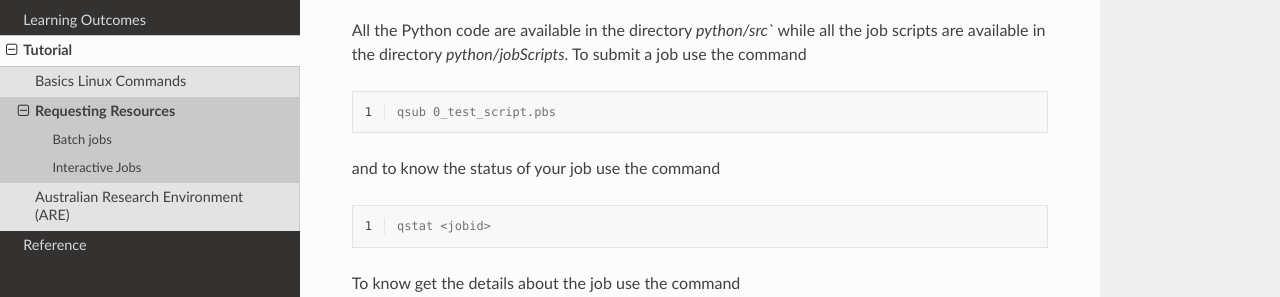
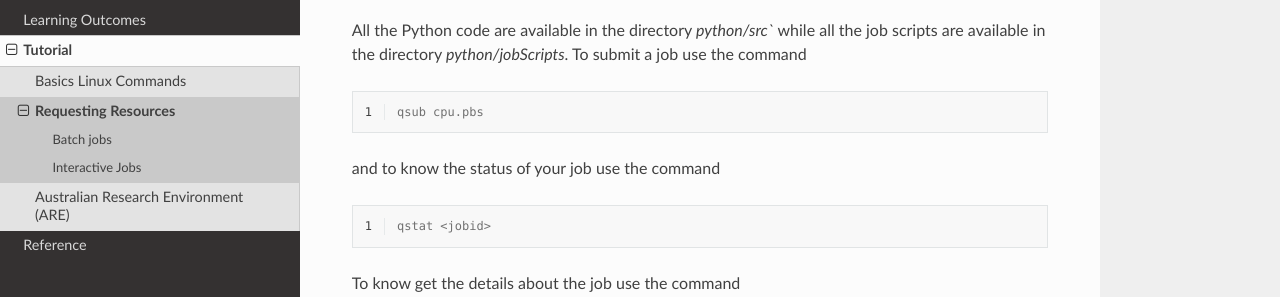
Before and after one commit to smabdullah1/handson-with-gadi, a Sphinx documentation site: the page built from docs/source/tutorial/jobs.rst, in a window 1280 px wide and 900 px high, scrolled down 1412 px. Shown: the part 155-452 px from the top of the window. Built offline with Sphinx 7.4.7 and the Read the Docs theme 2.0.0, drawn with Linux system fonts in a browser that asks for light colours.

Commit message:
jobs submission updated

```diff
--- a/docs/source/tutorial/jobs.rst
+++ b/docs/source/tutorial/jobs.rst
@@ -84,7 +84,7 @@ the command
 .. code-block:: console
     :linenos:
 
-    qsub 0_test_script.pbs
+    qsub cpu.pbs
 
 and to know the status of your job use the command
 
```
